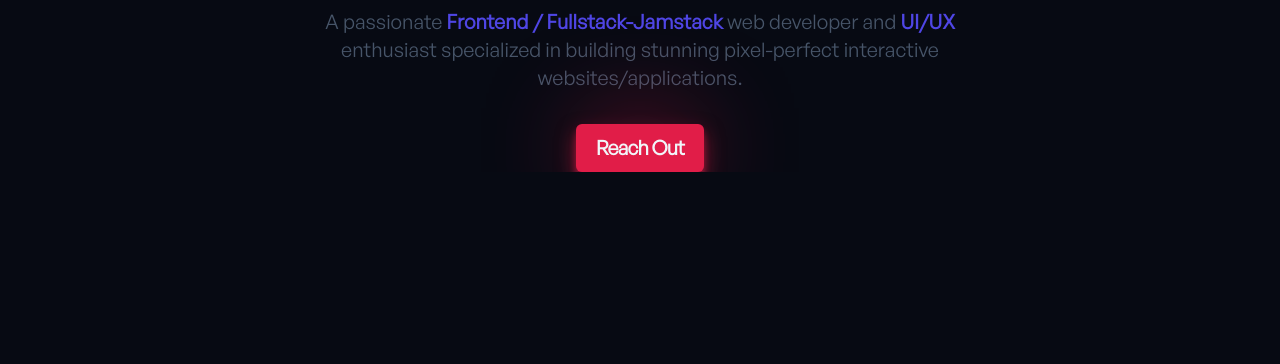
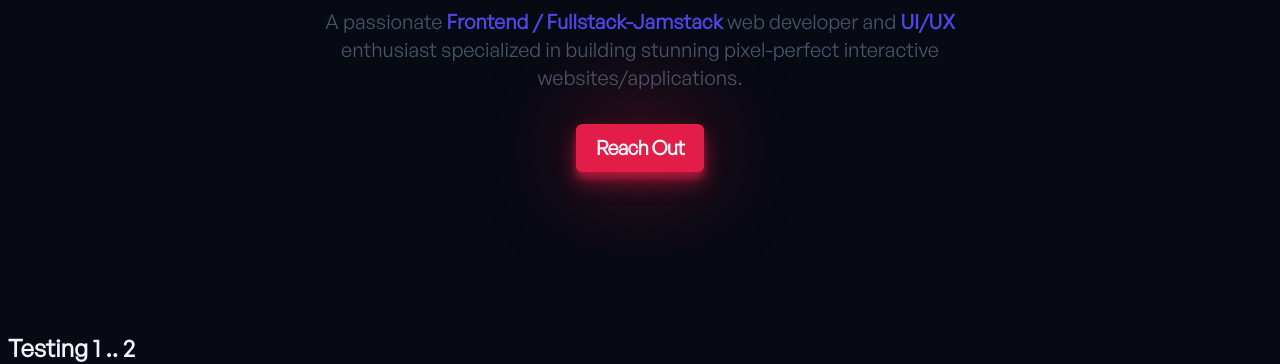
Before and after one commit to c1arence-wm/portfolio-pj0, a website built with Vite: page index.html in a window 1280 px wide. Shown: the part 643-1007 px from the top of the page. Before the commit the page ends 815 px from the top, so only its background shows below. Built offline with nearby package versions, Linux system fonts and the light colour scheme.

Commit message:
Added some dummy text to test CI/CD

```diff
--- a/index.html
+++ b/index.html
@@ -66,7 +66,9 @@
 
         <a class="hero__btn btn" href="#!">Reach Out</a>
       </section>
-      <!-- <section></section> -->
+      <section class="container section">
+        <h1>Testing 1 .. 2</h1>
+      </section>
       <!-- <section></section> -->
       <!-- <section></section> -->
       <!-- <section></section> -->
```
